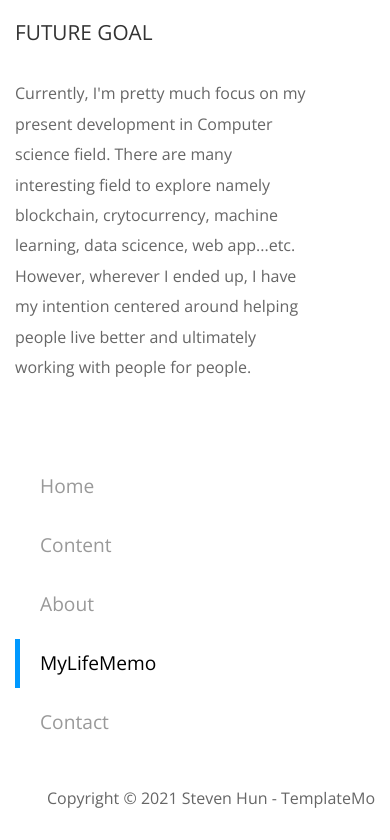
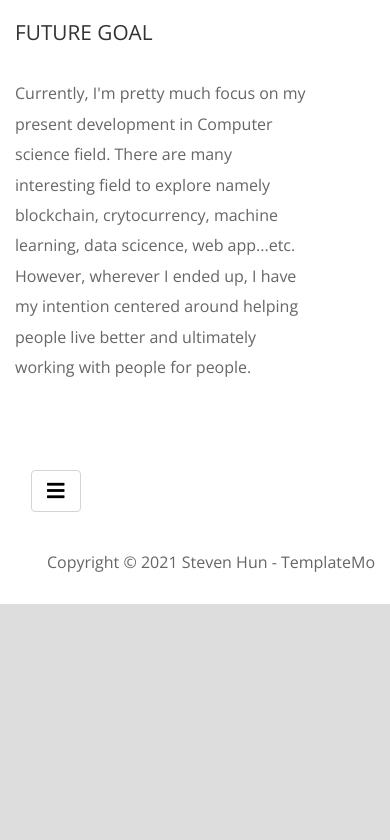
Before and after one commit to coutSteven/Ketisak_memo, a plain HTML site: page services.html in a window 390 px wide. Shown: the part 4939-5779 px from the top of the page. After the commit the page ends 5543 px from the top, so only its background shows below. Drawn offline with nearby package versions, Linux system fonts and the light colour scheme.

Commit message:
Update services.html

```diff
--- a/services.html
+++ b/services.html
@@ -155,7 +155,19 @@ https://templatemo.com/tm-542-new-vision
                     </article>
                 </div>
 
-			 <ul class="navbar-nav mr-auto">
+			  <!--Navbar-->
+                        <nav class="navbar navbar-expand-lg">
+
+                          <!-- Collapse button -->
+                          <button class="navbar-toggler toggler-example" type="button" data-toggle="collapse" data-target="#navbarSupportedContent1"
+                            aria-controls="navbarSupportedContent1" aria-expanded="false" aria-label="Toggle navigation"><span class="dark-blue-text"><i
+                                class="fas fa-bars fa-1x"></i></span></button>
+
+                          <!-- Collapsible content -->
+                          <div class="collapse navbar-collapse tm-nav" id="navbarSupportedContent1">
+
+                            <!-- Links -->
+                            <ul class="navbar-nav mr-auto">
                               <li class="nav-item">
                                 <a class="nav-link tm-nav-link" href="index.html">Home <span class="sr-only">(current)</span></a>
                               </li>
@@ -172,6 +184,13 @@ https://templatemo.com/tm-542-new-vision
                                 <a class="nav-link tm-nav-link" href="contact.html">Contact</a>
                               </li>
                             </ul>
+                            <!-- Links -->
+
+                          </div>
+                          <!-- Collapsible content -->
+
+                        </nav>
+                        <!--/.Navbar-->
 
 
 
```
